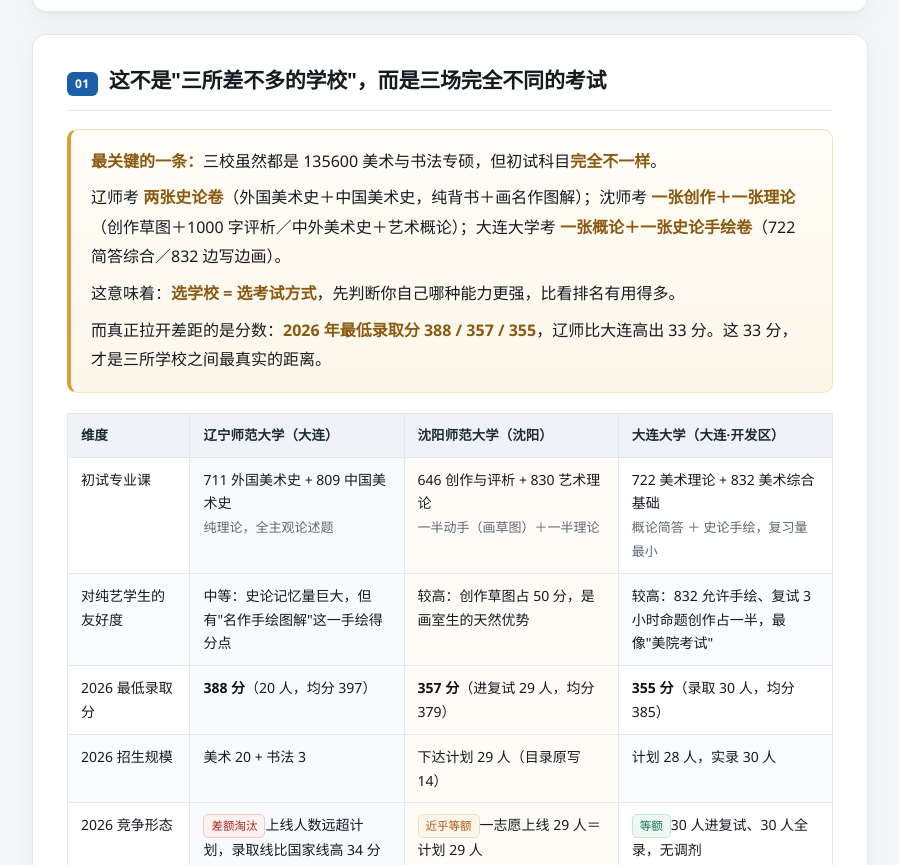
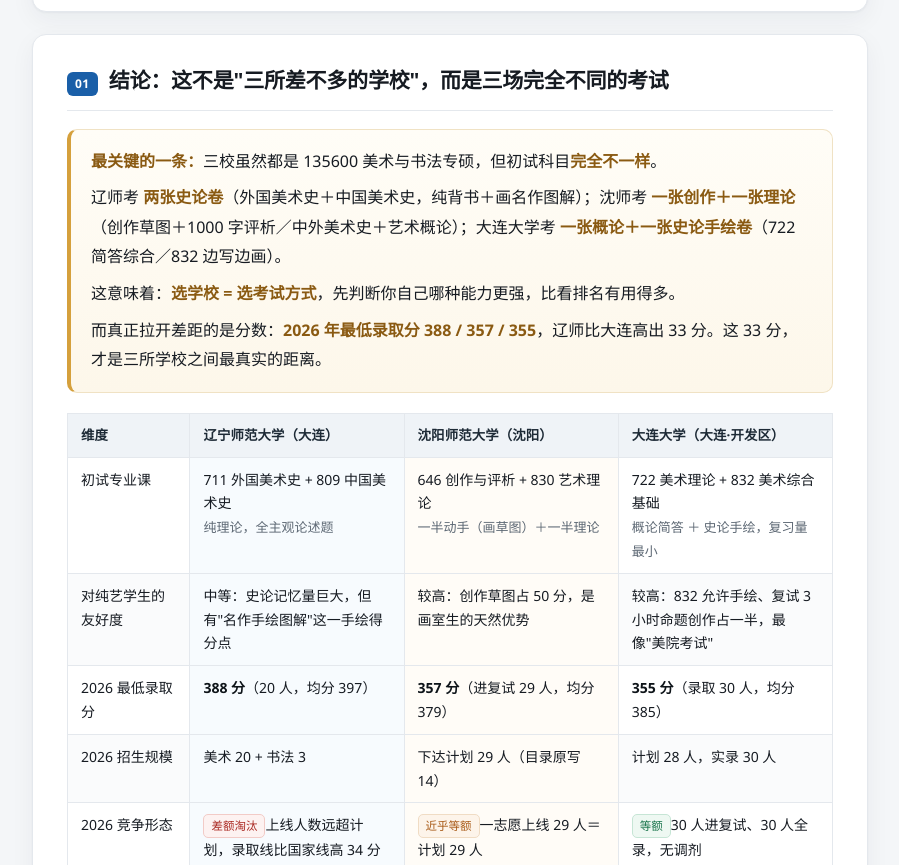
Before and after one commit to TS-jj/northeast-art-kaoyan, a plain HTML site: page lnnu-vs-synu/index.html in a window 1280 px wide. Shown: the part 4672-5537 px from the top of the page, without its empty margins (330-1229 px from the left). Drawn offline with Linux system fonts and the light colour scheme.

Commit message:
copy: 第 01 节标题补回「结论」二字

```diff
--- a/lnnu-vs-synu/index.html
+++ b/lnnu-vs-synu/index.html
@@ -631,7 +631,7 @@
     <p class="src">※ 本节为基于公开招考政策的分析判断，不含院校数据。大连市沙河口区、旅顺口区 2026 年教师招聘公告中"1356 美术与书法"被列入专业目录、硕士可走免笔试通道，原文出处见第 13 节。</p>
   </section>
   <section id="s-summary" data-part="p1" data-toc="结论：三场不同的考试" data-num="">
-    <h2><span class="num">01</span>这不是"三所差不多的学校"，而是三场完全不同的考试</h2>
+    <h2><span class="num">01</span>结论：这不是"三所差不多的学校"，而是三场完全不同的考试</h2>
 
     <div class="lede">
       <p><b>最关键的一条：</b>三校虽然都是 135600 美术与书法专硕，但初试科目<b>完全不一样</b>。</p>
```
